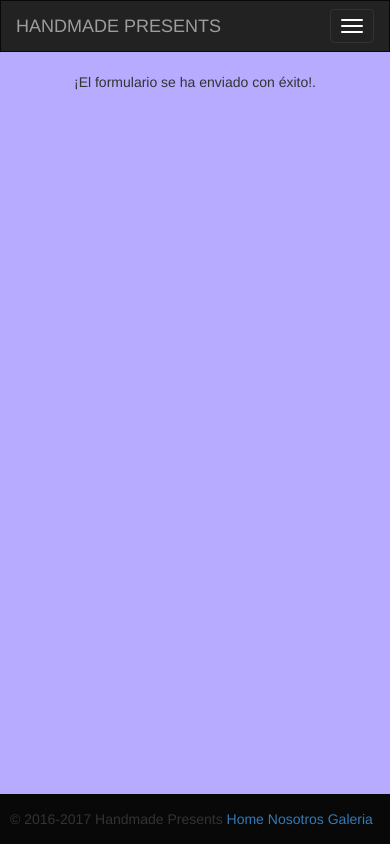
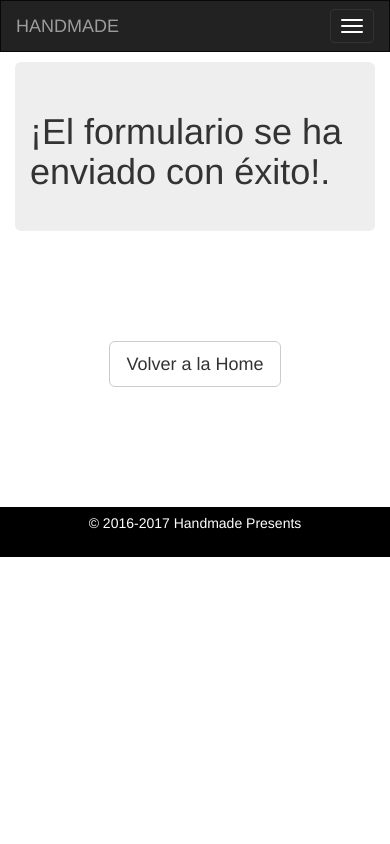
Before and after one commit to FranVP/Handmade, a PHP site: page /contactaSendMail.php in a window 390 px wide. Run offline with PHP 8.4, Linux system fonts and the light colour scheme; data that the repository does not hold is empty; some libraries are stand-ins or nearby versions.

Commit message:
Responsive pedidos
Pagina de pedidos con el nuevo diseño

```diff
--- a/contactaSendMail.php
+++ b/contactaSendMail.php
@@ -1,41 +1,75 @@
-<html xmlns="http://www.w3.org/1999/html" xmlns="http://www.w3.org/1999/html">
-<head lang="es">
-    <meta charset="UTF-8">
-    <title>Contacta</title>
-    <link rel="stylesheet" type="text/css" href="css/bootstrap.css">
+<!DOCTYPE html>
+<html lang="en">
+<head>
+    <title>Handmade Home</title>
+    <meta charset="utf-8">
+    <meta name="viewport" content="width=device-width, initial-scale=1">
+    <link rel="stylesheet" href="https://maxcdn.bootstrapcdn.com/bootstrap/3.3.7/css/bootstrap.min.css">
+    <script src="https://ajax.googleapis.com/ajax/libs/jquery/3.3.1/jquery.min.js"></script>
+    <script src="https://maxcdn.bootstrapcdn.com/bootstrap/3.3.7/js/bootstrap.min.js"></script>
     <style>
-        body {
-            background-color: #b6abff
+        /* Remove the navbar's default margin-bottom and rounded borders */
+        .navbar {
+            margin-bottom: 0;
+            border-radius: 0;
+        }
+
+
+        /* Set black background color, white text and some padding */
+        footer {
+            margin-top: 5px;
+            background-color: #000000;
+            color: white;
+            padding: 5px;
+        }
+        .container{
+            margin-top: 5px;
+            margin-bottom:10px;
+        }
+        .jumbotron{
+            margin-top: 5px;
+
+        }
+        .volver_home{
+            margin-bottom: 110px;
+            margin-top: 110px;
+        }
+
+        /* On small screens, set height to 'auto' for sidenav and grid */
+        @media screen and (max-width: 767px) {
+            .sidenav {
+                height: auto;
+                padding: 10px;
+            }
         }
     </style>
 </head>
 <body>
+
 <nav class="navbar navbar-inverse">
     <div class="container-fluid">
-        <!-- Brand and toggle get grouped for better mobile display -->
         <div class="navbar-header">
-            <button type="button" class="navbar-toggle collapsed" data-toggle="collapse"
-                    data-target="#bs-example-navbar-collapse-1" aria-expanded="false">
-                <span class="sr-only">Cambiar Navegacion</span>
+            <button type="button" class="navbar-toggle" data-toggle="collapse" data-target="#myNavbar">
                 <span class="icon-bar"></span>
                 <span class="icon-bar"></span>
                 <span class="icon-bar"></span>
             </button>
-            <a class="navbar-brand" href="home.php">HANDMADE PRESENTS</a>
+            <a class="navbar-brand">HANDMADE</a>
         </div>
-        <!-- Collect the nav links, forms, and other content for toggling -->
-        <div class="collapse navbar-collapse" id="bs-example-navbar-collapse-1">
+        <div class="collapse navbar-collapse" id="myNavbar">
             <ul class="nav navbar-nav">
-                <li><a href="nosotros.php">Nosotros</a></li>
-                <li><a href="galeria.php">Galeria</a></li>
+                <li class="active"><a href="home_b.php">Home</a></li>
+                <li><a href="nosotros_b.php">Nosotros</a></li>
+                <li><a href="galeria_b.php">Galería</a></li>
+                <li><a href="contacta_b.php">Contacta</a></li>
             </ul>
             <ul class="nav navbar-nav navbar-right">
-                <li><a href="loginPedido.php">Pedidos</a></li>
+                <li><a href="loginPedido.php"><span class="glyphicon glyphicon-log-in"></span> Pedidos</a></li>
             </ul>
         </div>
     </div>
 </nav>
-</div>
+
 <?php
 $destino = "handmadepresents2017@gmail.com";
 $nombre = $_POST['name'];
@@ -48,23 +82,28 @@ $contenido = "Nombre: " . $nombre . "\nApellido: " . $lname . "\nEmail: " . $ema
 
 mail($destino, "contacto web", $contenido);
 
-echo "<div align='center'> ¡El formulario se ha enviado con éxito!.</div><br>";
+//echo "<div align='center'> ¡El formulario se ha enviado con éxito!.</div><br>";
+
 ?>
+
+<div class="container">
+    <header class="jumbotron my-4">
+        <h1 class="display-1">¡El formulario se ha enviado con éxito!.</h1>
+    </header>
+    <div class="col-md-12 text-center">
+    <p class="volver_home"><a class="btn btn-default btn-lg" href="home_b.php">Volver a la Home</a></p>
+        </div>
+</div>
 </body>
 </html>
-<div class="footer">
-    <div class="row">
-        <div class="col-xs-12 col-sm-9">
-            © 2016-2017 Handmade Presents
-            <a href="home.php">Home</a>
-            <a href="nosotros.php">Nosotros</a>
-            <a href="galeria.php">Galeria</a>
-        </div>
+
+
+
+<footer class="py-5 bg-dark navbar">
+    <div class="container_footer">
+        <p class="m-0 text-center text-white">© 2016-2017 Handmade Presents</p>
     </div>
-</div>
+</footer>
 
-<script src="js/jquery.js"></script>
-<script src="https://ajax.googleapis.com/ajax/libs/jquery/3.1.1/jquery.min.js"></script>
-<script src="https://maxcdn.bootstrapcdn.com/bootstrap/3.3.7/js/bootstrap.min.js"></script>
 </body>
 </html>
--- a/pedidos_add_reg.php
+++ b/pedidos_add_reg.php
@@ -24,7 +24,7 @@ PISO='$piso',
 CODIGOPOSTAL='$c_p',
 DESCRIPCION='$message'")
 or die("Error: ".mysqli_error($conexion));;
-header('Location: pedidos.php');
+header('Location: pedidos_b.php');
 ?>
 </body>
 </html>
```
Also changed, not shown: pedidos_b.php (renamed from contacta_b.php, +52 -41 lines).
